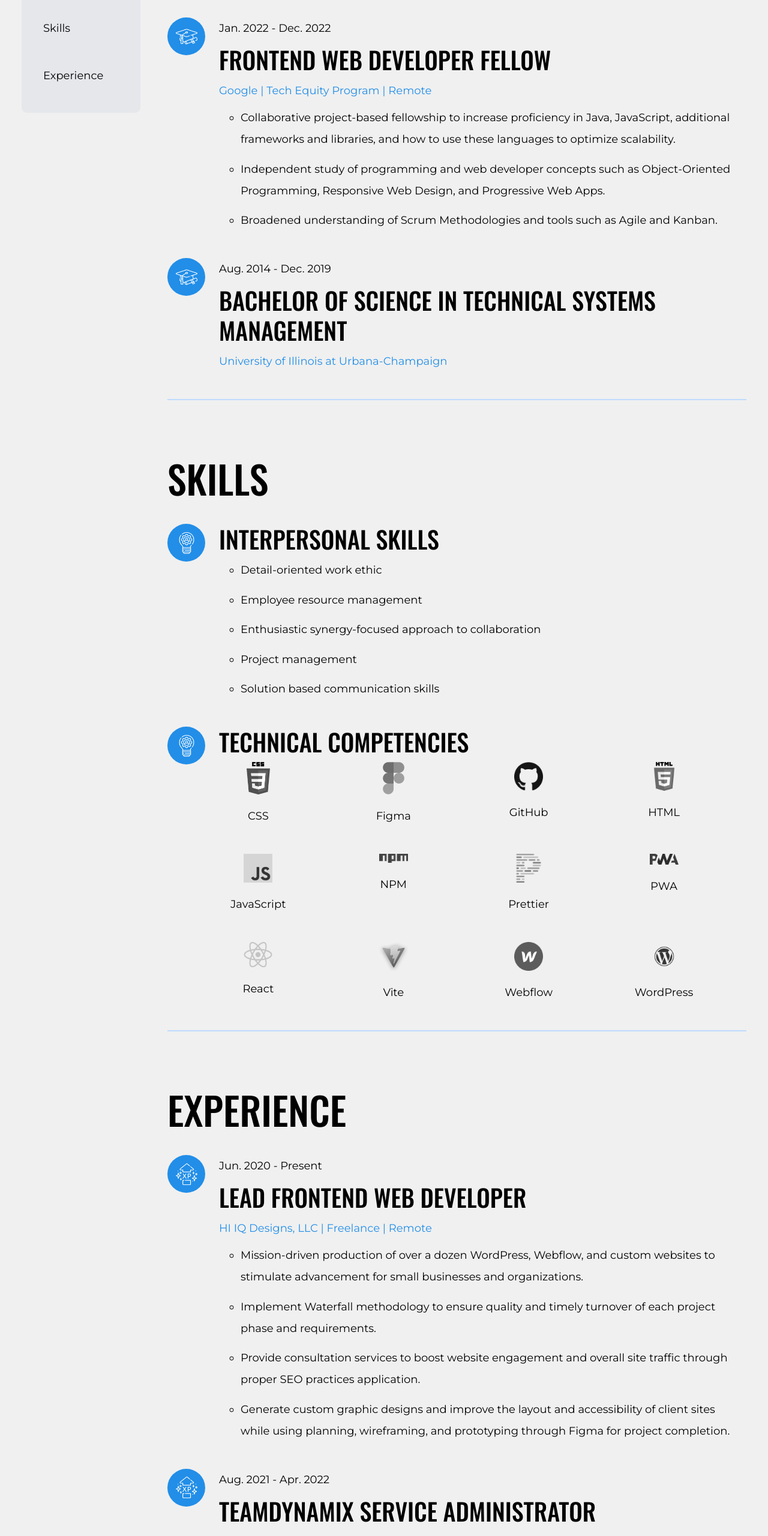
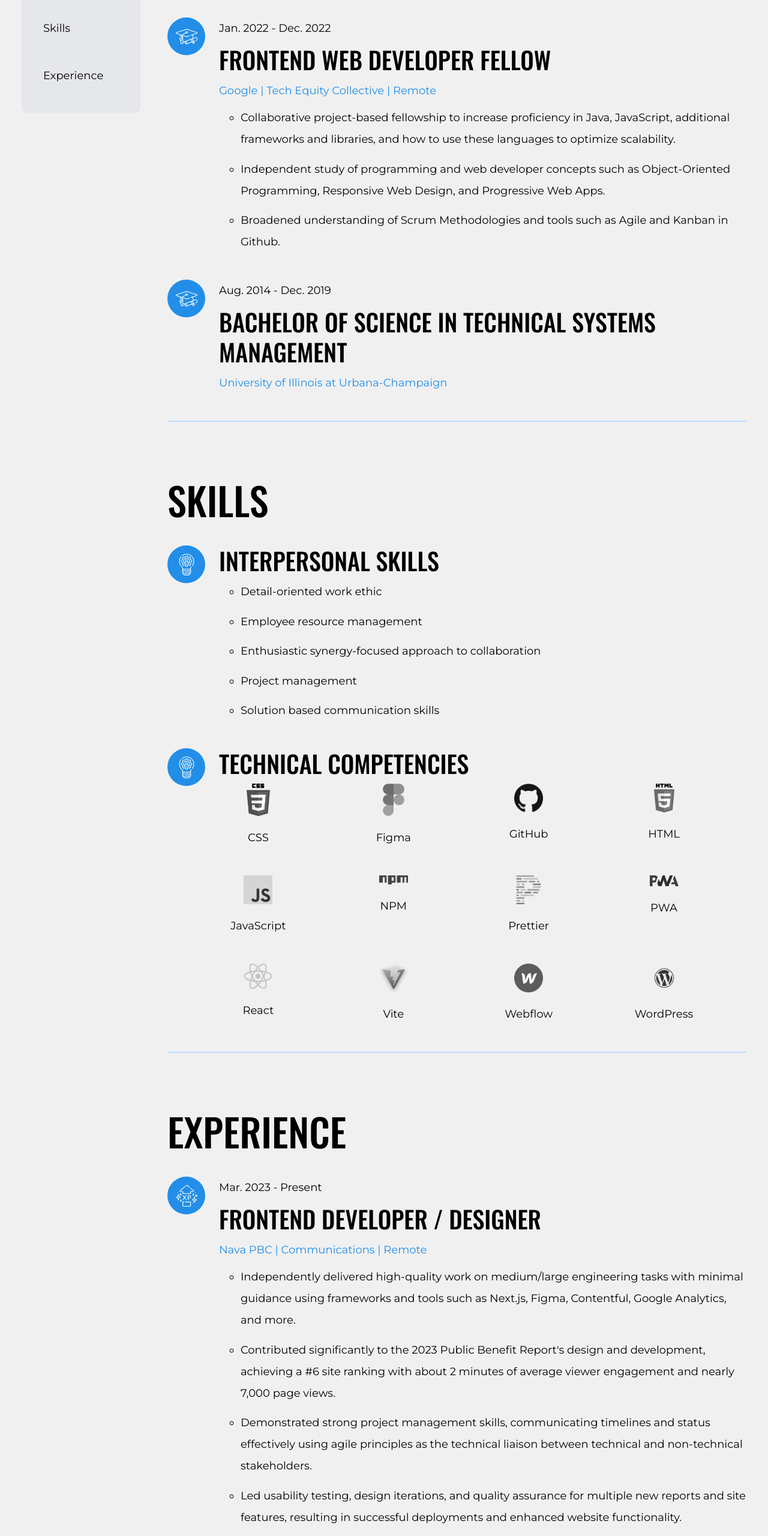
Before and after one commit to mqwebster/mqwebster, a Next.js app: page / in a window 1280 px wide. Shown: the part 8460-11020 px from the top of the page at 60% size. Built offline with nearby package versions, Linux system fonts and the light colour scheme.

Commit message:
updated resume data to match resume changes

```diff
--- a/app/components/blocks/Resume/resumeData.js
+++ b/app/components/blocks/Resume/resumeData.js
@@ -4,11 +4,11 @@ export const resumeData = {
       id: 1,
       date: "Jan. 2022 - Dec. 2022",
       title: "Frontend Web Developer Fellow",
-      location: "Google | Tech Equity Program | Remote",
+      location: "Google | Tech Equity Collective | Remote",
       list: [
         "Collaborative project-based fellowship to increase proficiency in Java, JavaScript, additional frameworks and libraries, and how to use these languages to optimize scalability.",
         "Independent study of programming and web developer concepts such as Object-Oriented Programming, Responsive Web Design, and Progressive Web Apps.",
-        "Broadened understanding of Scrum Methodologies and tools such as Agile and Kanban.",
+        "Broadened understanding of Scrum Methodologies and tools such as Agile and Kanban in Github.",
       ],
     },
     {
@@ -22,18 +22,30 @@ export const resumeData = {
   Experience: [
     {
       id: 1,
+      date: "Mar. 2023 - Present",
+      title: "Frontend Developer / Designer",
+      location: "Nava PBC | Communications | Remote",
+      list: [
+        "Independently delivered high-quality work on medium/large engineering tasks with minimal guidance using frameworks and tools such as Next.js, Figma, Contentful, Google Analytics, and more.",
+        "Contributed significantly to the 2023 Public Benefit Report's design and development, achieving a #6 site ranking with about 2 minutes of average viewer engagement and nearly 7,000 page views.",
+        "Demonstrated strong project management skills, communicating timelines and status effectively using agile principles as the technical liaison between technical and non-technical stakeholders.",
+        "Led usability testing, design iterations, and quality assurance for multiple new reports and site features, resulting in successful deployments and enhanced website functionality.",
+      ],
+    },
+    {
+      id: 2,
       date: "Jun. 2020 - Present",
       title: "Lead Frontend Web Developer",
       location: "HI IQ Designs, LLC | Freelance | Remote",
       list: [
         "Mission-driven production of over a dozen WordPress, Webflow, and custom websites to stimulate advancement for small businesses and organizations.",
-        "Implement Waterfall methodology to ensure quality and timely turnover of each project phase and requirements.",
+        "Implement Waterfall methodology to ensure quality and timely turnover of project phase requirements for a reduction of 50% in project completion time.",
         "Provide consultation services to boost website engagement and overall site traffic through proper SEO practices application.",
-        "Generate custom graphic designs and improve the layout and accessibility of client sites while using planning, wireframing, and prototyping through Figma for project completion.",
+        "Generate custom graphic designs and improve the layout and accessibility of client sites while using planning, wireframing, and prototyping through Figma.",
       ],
     },
     {
-      id: 2,
+      id: 3,
       date: "Aug. 2021 - Apr. 2022",
       title: "TeamDynamix Service Administrator",
       location: "University of Illinois | Technology Services | Remote",
@@ -44,36 +56,14 @@ export const resumeData = {
       ],
     },
     {
-      id: 3,
-      date: "Nov. 2019 - Apr. 2022",
-      title: "Network Security Administrator",
-      location: "University of Illinois | Technology Services | Urbana, IL",
-      list: [
-        "Displayed executive stature to perform security scans for unauthorized networks and ensure the local network is uncompromising.",
-        "Acted as a technical liaison with various projects to provide hard technical direction on developing and deploying platforms and products.",
-        "Mounted strategies to observe systems performance, advise corrective actions for higher availability, and secure data integration.",
-      ],
-    },
-    {
       id: 4,
-      date: "Sep. 2019 - Apr. 2022",
+      date: "Mar. 2019 - Apr. 2022",
       title: "Web Development Administrator",
       location: "University of Illinois | Technology Services | Urbana, IL",
       list: [
-        "Spearheaded backend infrastructure management, including server patching and website domain setup and maintenance.",
-        "Facilitated using Amazon Web Services, CPanel, Drupal, and WordPress for future server and website hosting.",
-        "Collaborated in Group Policy Object restoration projects by way of Active Directory auditing and reorganizing.",
-      ],
-    },
-    {
-      id: 5,
-      date: "Mar. 2019 - Aug. 2021",
-      title: "User Services IT Consultant / Student Manager",
-      location: "University of Illinois | Technology Services | Urbana, IL",
-      list: [
-        "Aligned the organization for growth by providing exceptional staff and faculty computer support for roughly 800 domain computers and devices.",
-        "Analyzed system and business process requirements and designed test strategies, test plans, and test cases to ensure test coverage of mobile and web applications.",
-        "Delegated daily task work and facilitated IT mentoring for 8 student IT support team members.",
+        "Spearheaded backend infrastructure management, including server patching, WordPress and Drupal setup and maintenance of around 40 sites, and PHP file permission access management.",
+        "Operated MySQL database instances for querying and optimization in conjunction with Drupal sites.",
+        "Administered CPanel to manage server-side configurations and troubleshoot issues for well over 10,000 website content files.",
       ],
     },
   ],
```
